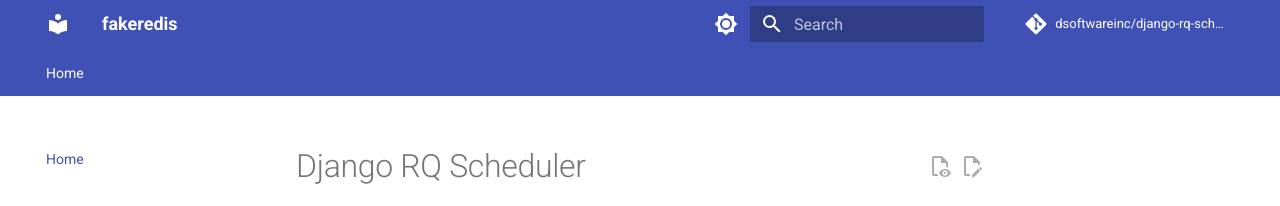
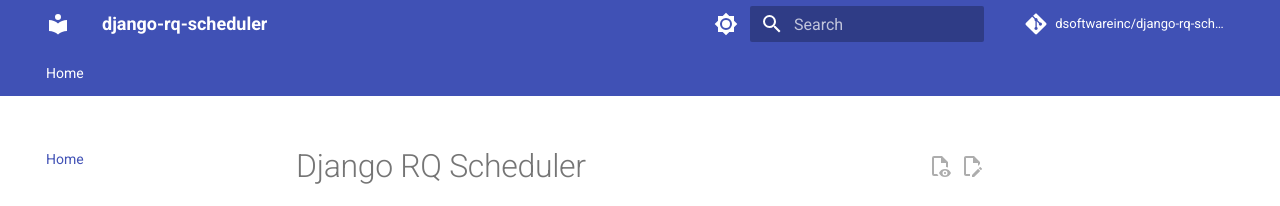
Before and after one commit to dsoftwareinc/django-rq-scheduler, an MkDocs documentation site: the page built from docs/index.md, in a window 1280 px wide. Shown: the top 206 px of the page. Built offline with MkDocs 1.6.1 and Material for MkDocs 9.7.7, drawn with Linux system fonts in a browser that asks for light colours; comment, search, counter and statistics services are not loaded; the version menu is left out.

Commit message:
Documentation

```diff
--- a/mkdocs.yml
+++ b/mkdocs.yml
@@ -1,5 +1,5 @@
 ---
-site_name: fakeredis
+site_name: django-rq-scheduler
 site_author: Daniel Moran
 site_description: >-
   Documentation for django-rq-scheduler django library
```
